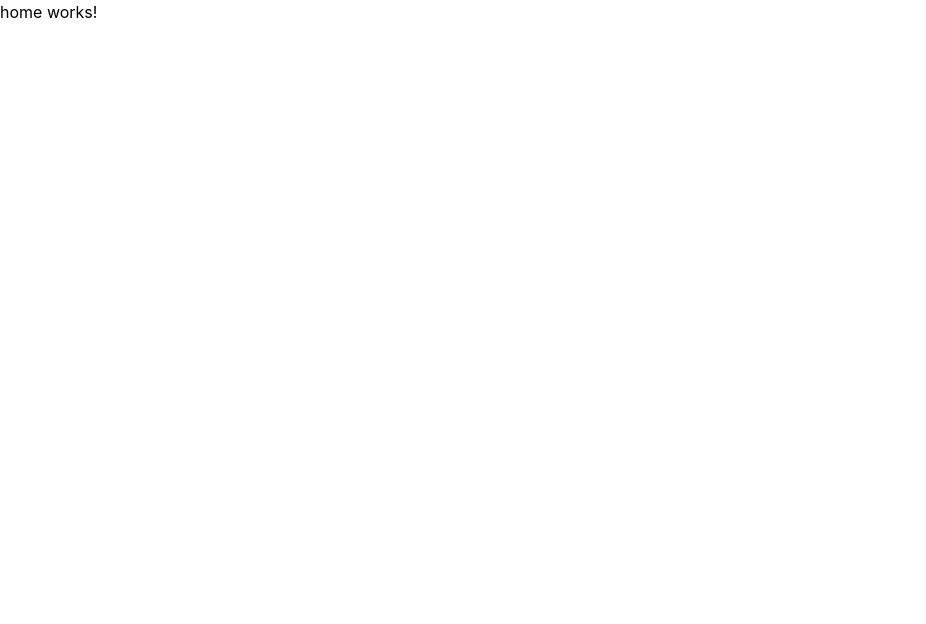
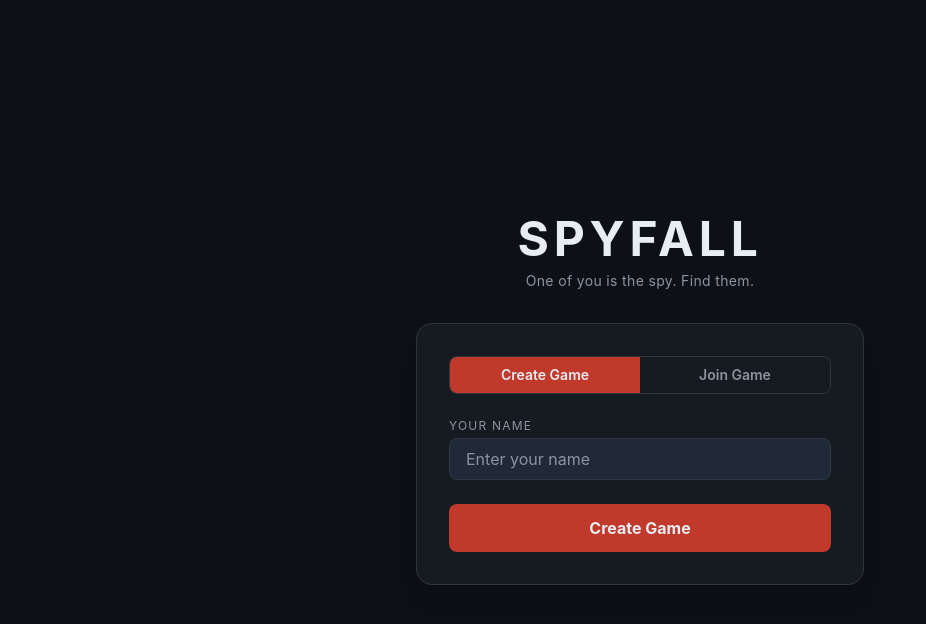
Before and after one commit to collink2451/spyfall-client, an Angular app: page / in a window 1280 px wide. Shown: the top 624 px of the page, without its empty margins (0-926 px from the left). Built offline with nearby package versions, Linux system fonts and the light colour scheme.

Commit message:
Added home screen

```diff
--- a/src/app/home/home.html
+++ b/src/app/home/home.html
@@ -1 +1,79 @@
-<p>home works!</p>
+<div class="min-h-screen bg-base flex items-center justify-center px-4">
+  <div class="w-full max-w-md">
+    <!-- Title -->
+    <div class="text-center mb-8">
+      <h1 class="text-5xl font-bold text-text tracking-widest uppercase">SpyFall</h1>
+      <p class="text-muted mt-2 text-sm tracking-wide">One of you is the spy. Find them.</p>
+    </div>
+
+    <!-- Card -->
+    <div class="bg-surface border border-border rounded-2xl p-8 shadow-xl">
+      <!-- Mode Toggle -->
+      <div class="flex rounded-lg overflow-hidden border border-border mb-6">
+        <button
+          (click)="setMode('create')"
+          [class.bg-primary]="mode === 'create'"
+          [class.text-text]="mode === 'create'"
+          [class.text-muted]="mode !== 'create'"
+          class="flex-1 py-2 text-sm font-semibold transition-colors duration-150 cursor-pointer"
+        >
+          Create Game
+        </button>
+        <button
+          (click)="setMode('join')"
+          [class.bg-primary]="mode === 'join'"
+          [class.text-text]="mode === 'join'"
+          [class.text-muted]="mode !== 'join'"
+          class="flex-1 py-2 text-sm font-semibold transition-colors duration-150 cursor-pointer"
+        >
+          Join Game
+        </button>
+      </div>
+
+      <!-- Form -->
+      <div class="space-y-4">
+        <!-- Name -->
+        <div>
+          <label for="name" class="block text-muted text-xs uppercase tracking-widest mb-1"
+            >Your Name</label
+          >
+          <input
+            id="name"
+            [(ngModel)]="name"
+            type="text"
+            maxlength="24"
+            placeholder="Enter your name"
+            class="w-full bg-surface-raised border border-border rounded-lg px-4 py-2 text-text placeholder-muted focus:outline-none focus:border-primary transition-colors"
+          />
+        </div>
+
+        <!-- Room Code (join only) -->
+        @if (mode === 'join') {
+          <div>
+            <label for="code" class="block text-muted text-xs uppercase tracking-widest mb-1"
+              >Room Code</label
+            >
+            <input
+              id="code"
+              [(ngModel)]="code"
+              (input)="code = code.toUpperCase()"
+              type="text"
+              maxlength="6"
+              placeholder="XXXXXX"
+              class="w-full bg-surface-raised border border-border rounded-lg px-4 py-2 text-text placeholder-muted uppercase tracking-widest focus:outline-none focus:border-primary transition-colors"
+            />
+          </div>
+        }
+
+        <!-- Submit -->
+        <button
+          (click)="submit()"
+          [disabled]="loading"
+          class="w-full bg-primary hover:bg-primary-hover disabled:opacity-50 disabled:cursor-not-allowed text-text font-bold py-3 rounded-lg transition-colors duration-150 cursor-pointer mt-2"
+        >
+          {{ loading ? 'Loading...' : mode === 'create' ? 'Create Game' : 'Join Game' }}
+        </button>
+      </div>
+    </div>
+  </div>
+</div>
--- a/src/app/home/home.ts
+++ b/src/app/home/home.ts
@@ -1,9 +1,75 @@
-import { Component } from '@angular/core';
+import { Component, inject } from '@angular/core';
+import { FormsModule } from '@angular/forms';
+import { Router } from '@angular/router';
+import { ApiService } from '../services/api.service';
+import { ToastService } from '../services/toast.service';
 
 @Component({
   selector: 'app-home',
-  imports: [],
+  imports: [FormsModule],
   templateUrl: './home.html',
   styleUrl: './home.scss',
 })
-export class Home {}
+export class Home {
+  private router = inject(Router);
+  private apiService = inject(ApiService);
+  private toastService = inject(ToastService);
+
+  name = '';
+  code = '';
+  mode: 'create' | 'join' = 'create';
+  loading = false;
+
+  setMode(mode: 'create' | 'join'): void {
+    this.mode = mode;
+  }
+
+  submit(): void {
+    if (!this.name.trim()) {
+      this.toastService.show('Please enter your name.', 'error');
+      return;
+    }
+
+    if (this.mode === 'join' && !this.code.trim()) {
+      this.toastService.show('Please enter a room code.', 'error');
+      return;
+    }
+
+    this.loading = true;
+
+    if (this.mode === 'create') {
+      this.apiService.createGame().subscribe({
+        next: (gameCode) => {
+          this.apiService.joinGame(gameCode, this.name.trim()).subscribe({
+            next: (playerId) => {
+              localStorage.setItem('playerId', String(playerId));
+              localStorage.setItem('code', gameCode);
+              this.router.navigate(['/lobby', gameCode]);
+            },
+            error: (err) => {
+              this.toastService.show(err.error || 'Failed to join game. Please try again.', 'error');
+              this.loading = false;
+            },
+          });
+        },
+        error: (err) => {
+          this.toastService.show(err.error || 'Failed to create game. Please try again.', 'error');
+          this.loading = false;
+        },
+      });
+    } else {
+      const trimmedCode = this.code.trim().toUpperCase();
+      this.apiService.joinGame(trimmedCode, this.name.trim()).subscribe({
+        next: (playerId) => {
+          localStorage.setItem('playerId', String(playerId));
+          localStorage.setItem('code', trimmedCode);
+          this.router.navigate(['/lobby', trimmedCode]);
+        },
+        error: (err) => {
+          this.toastService.show(err.error || 'Failed to join game. Please try again.', 'error');
+          this.loading = false;
+        },
+      });
+    }
+  }
+}
```
